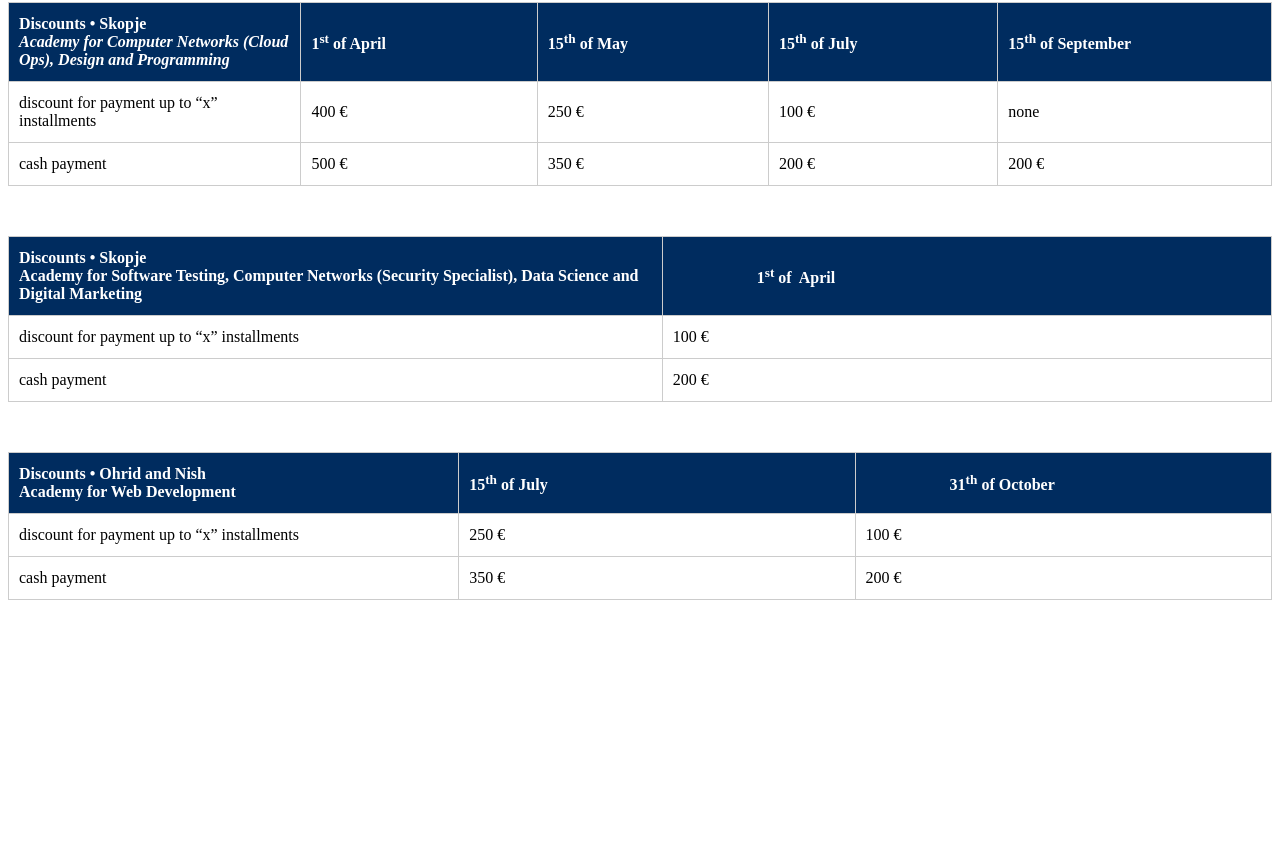
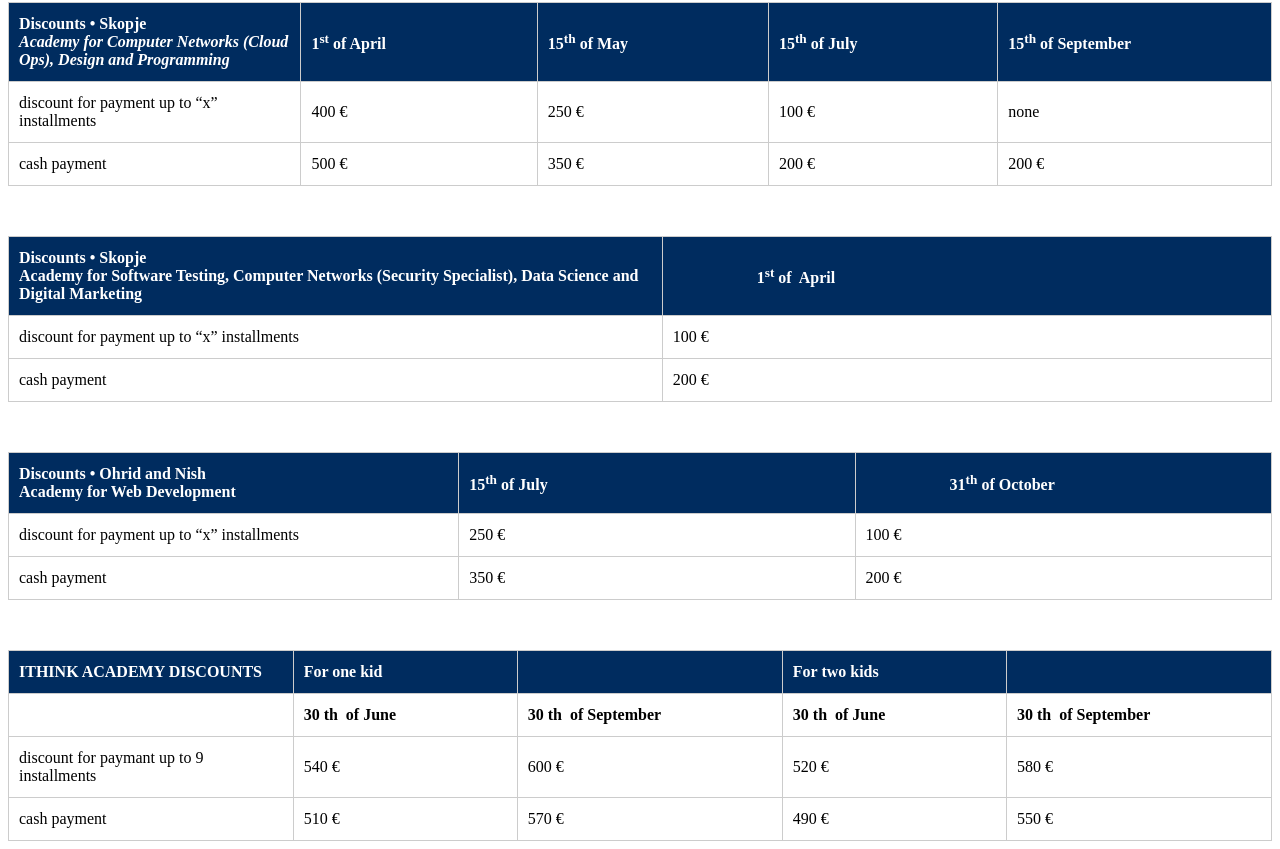
Before and after one commit to Dejan-Stojkoski/AcademiesPrices, a plain HTML site: page index.html in a window 1280 px wide. Shown: the part 692-1541 px from the top of the page. Before the commit the page ends 1300 px from the top, so only its background shows below. Drawn offline with Linux system fonts and the light colour scheme.

Commit message:
Update index.html

```diff
--- a/index.html
+++ b/index.html
@@ -147,5 +147,39 @@
 	</tbody>
 </table>
 
+<p>&nbsp;</p>
+<table class="popupTable">
+	<tbody>
+		<tr>
+			<th><strong>ITHINK ACADEMY DISCOUNTS</strong></th>
+			<th><strong>For one kid</strong></th>
+			<th></th>
+			<th><strong>For two kids</strong></th>
+			<th></th>
+		</tr>
+		<tr>
+			<td></td>
+			<td><strong>30 th &nbsp;of June</strong></td>
+			<td><strong>30 th &nbsp;of September</strong></td>
+			<td><strong>30 th &nbsp;of June</strong></td>
+			<td><strong>30 th &nbsp;of September</strong></td>
+		</tr>
+		<tr>
+			<td>discount for paymant up to 9 installments</td>
+			<td>540 €</td>
+			<td>600 €</td>
+			<td>520 €</td>
+			<td>580 €</td>
+		</tr>
+		<tr>
+			<td>cash payment</td>
+			<td>510 €</td>
+			<td>570 €</td>
+			<td>490 €</td>
+			<td>550 €</td>
+		</tr>
+	</tbody>
+</table>
+
 </body>
 </html>
```
